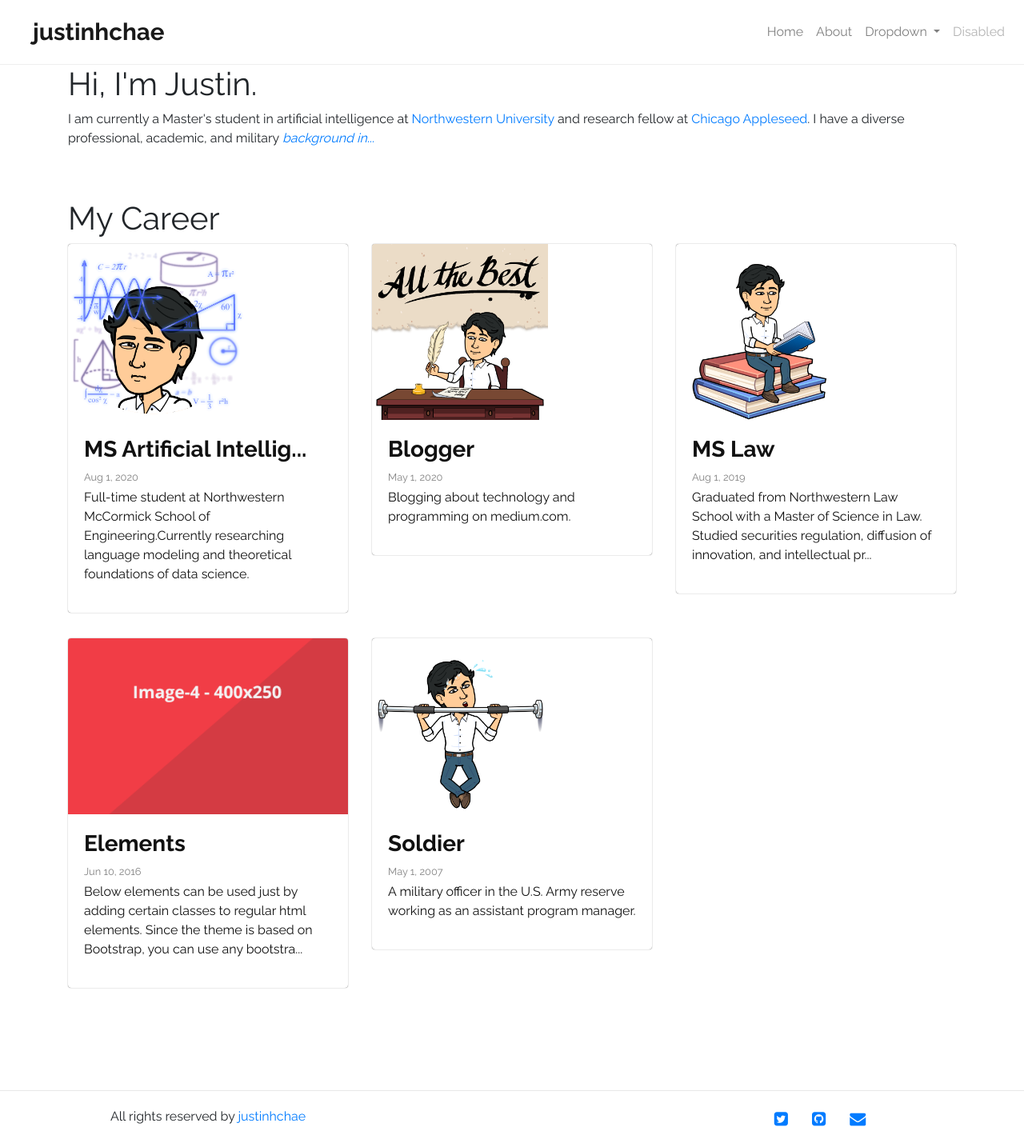
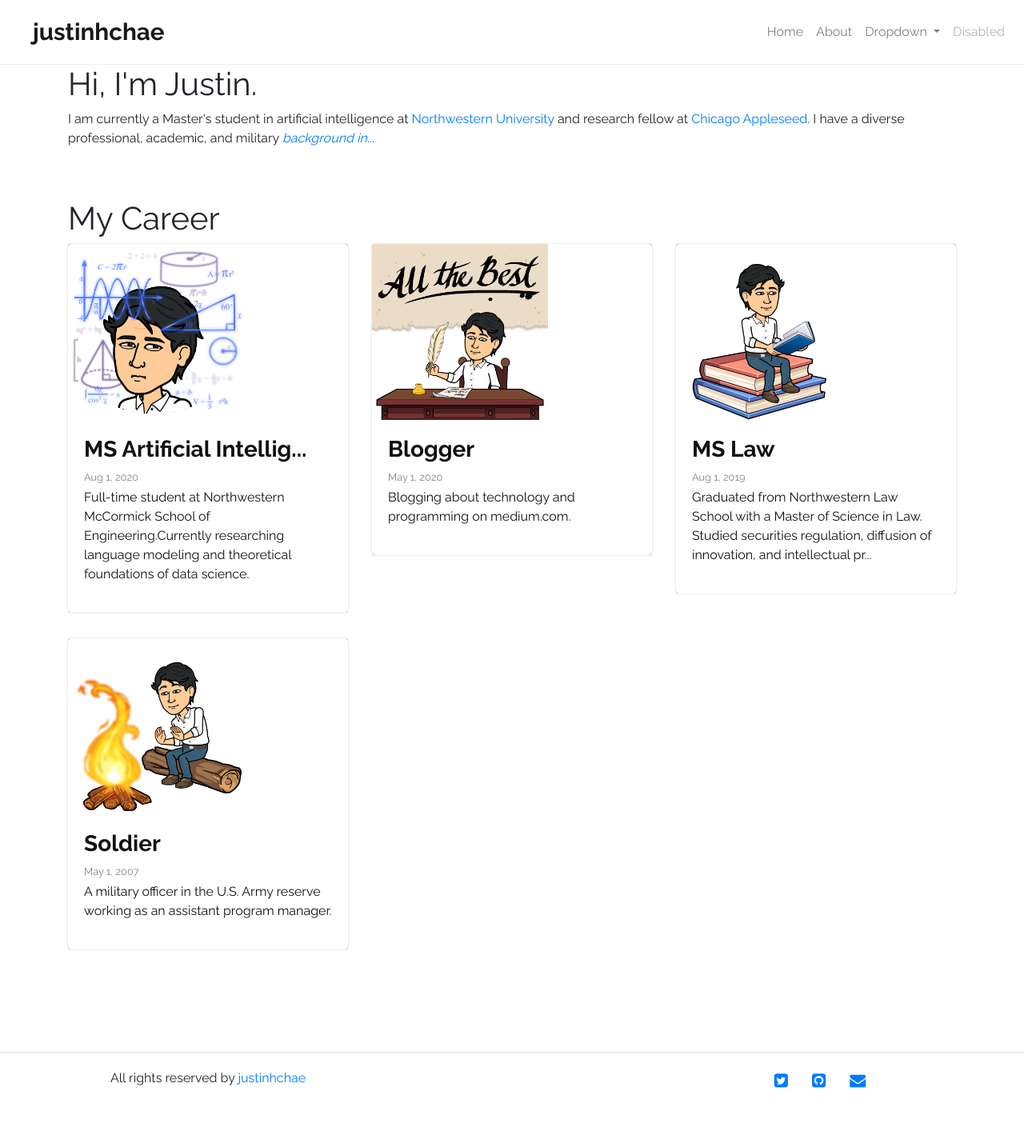
Before and after one commit to justinhchae/justinhchae.github.io, a Jekyll site: the page built from index.html, in a window 1280 px wide. Shown: the whole page at 80% size. Built offline with Jekyll 4.4.1, drawn with Linux system fonts in a browser that asks for light colours; the list of posts is cut into pages by our own code; after the commit the page ends 1386 px from its top, so only the background shows below that.

Commit message:
add bitmoji7

```diff
--- a/_posts/2007-05-01-army.markdown
+++ b/_posts/2007-05-01-army.markdown
@@ -3,6 +3,6 @@
 title:  "Soldier"
 date:   2007-05-01
 categories: work
-image: /images/bitmoji_justin_6.png
+image: /images/bitmoji_justin_7.png
 ---
 A military officer in the U.S. Army reserve working as an assistant program manager.
--- a/_posts/2016-06-10-elements.markdown
+++ /dev/null
@@ -1,287 +0,0 @@
----
-layout: post
-title:  "Elements"
-categories: jekyll update
-image: /images/image-4.png
----
-Below elements can be used just by adding certain classes to regular html elements. Since the theme is based on Bootstrap, you can use any bootstrap class in this theme.
-
-## Buttons
-
-<a href="#" class="btn btn-default">Default</a>
-<a href="#" class="btn btn-primary">Primary</a>
-<a href="#" class="btn btn-success">Success</a>
-<a href="#" class="btn btn-info">Info</a>
-<a href="#" class="btn btn-warning">Warning</a>
-<a href="#" class="btn btn-danger">Danger</a>
-<a href="#" class="btn btn-link">Link</a>
-<br /><br />
-<a href="#" class="btn btn-primary btn-lg">Large button</a>
-<a href="#" class="btn btn-primary">Default button</a>
-<a href="#" class="btn btn-primary btn-sm">Small button</a>
-
-{% highlight html %}
-<a href="#" class="btn btn-default">Default</a>
-<a href="#" class="btn btn-primary">Primary</a>
-<a href="#" class="btn btn-success">Success</a>
-<a href="#" class="btn btn-info">Info</a>
-<a href="#" class="btn btn-warning">Warning</a>
-<a href="#" class="btn btn-danger">Danger</a>
-<a href="#" class="btn btn-link">Link</a>
-
-<a href="#" class="btn btn-primary btn-lg">Large button</a>
-<a href="#" class="btn btn-primary">Default button</a>
-<a href="#" class="btn btn-primary btn-sm">Small button</a>
-{% endhighlight %}
-
-
-## Typo
-
-### Heading
-
-<h1>Heading 1</h1>
-<h2>Heading 2</h2>
-<h3>Heading 3</h3>
-<h4>Heading 4</h4>
-<h5>Heading 5</h5>
-<h6>Heading 6</h6>
-
-{% highlight html %}
-<h1>Heading 1</h1>
-<h2>Heading 2</h2>
-<h3>Heading 3</h3>
-<h4>Heading 4</h4>
-<h5>Heading 5</h5>
-<h6>Heading 6</h6>
-{% endhighlight %}
-
-### Blockquote
-<blockquote>
-  <p>Lorem ipsum dolor sit amet, consectetur adipiscing elit. Integer posuere erat a ante.</p>
-  <small>Someone famous in <cite title="Source Title">Source Title</cite></small>
-</blockquote>
-
-{% highlight html %}
-<blockquote>
-  <p>Lorem ipsum dolor sit amet, consectetur adipiscing elit. Integer posuere erat a ante.</p>
-  <small>Someone famous in <cite title="Source Title">Source Title</cite></small>
-</blockquote>
-{% endhighlight %}
-
-
-## Table
-
-| Tables   |      Are      |  Cool |
-|----------|:-------------:|------:|
-| col 1 is |  left-aligned | $1600 |
-| col 2 is |    centered   |   $12 |
-| col 3 is | right-aligned |    $1 |
-{: .table .table-striped .table-hover}
-
-{% highlight markdown %}
-| Tables   |      Are      |  Cool |
-|----------|:-------------:|------:|
-| col 1 is |  left-aligned | $1600 |
-| col 2 is |    centered   |   $12 |
-| col 3 is | right-aligned |    $1 |
-{: .table .table-striped .table-hover}
-{% endhighlight %}
-
-<div class="mt20"></div>
-
-## Indicators
-
-
-<div class="alert alert-dismissible alert-warning">
-  <button type="button" class="close" data-dismiss="alert">&times;</button>
-  <h4>Warning!</h4>
-  <p>Best check yo self, you're not looking too good. Nulla vitae elit libero, a pharetra augue. Praesent commodo cursus magna, <a href="#" class="alert-link">vel scelerisque nisl consectetur et</a>.</p>
-</div>
-
-{% highlight html %}
-<div class="alert alert-dismissible alert-warning">
-  <button type="button" class="close" data-dismiss="alert">&times;</button>
-  <h4>Warning!</h4>
-  <p>Best check yo self, you're not looking too good. Nulla vitae elit libero, a pharetra augue. Praesent commodo cursus magna, <a href="#" class="alert-link">vel scelerisque nisl consectetur et</a>.</p>
-</div>
-{% endhighlight %}
-
-
-<div class="row">
-    <div class="col-md-4">
-        <div class="alert alert-dismissible alert-danger">
-          <button type="button" class="close" data-dismiss="alert">&times;</button>
-          <strong>Oh snap!</strong> <a href="#" class="alert-link">Change a few things up</a> and try submitting again.
-          </div>
-    </div>
-
-
-
-   <div class="col-md-4">
-        <div class="alert alert-dismissible alert-success">
-          <button type="button" class="close" data-dismiss="alert">&times;</button>
-          <strong>Well done!</strong> You successfully read <a href="#" class="alert-link">this important alert message</a>.
-        </div>
-    </div>
-
-
-
-   <div class="col-md-4">
-        <div class="alert alert-dismissible alert-info">
-          <button type="button" class="close" data-dismiss="alert">&times;</button>
-          <strong>Heads up!</strong> This <a href="#" class="alert-link">alert needs your attention</a>, but it's not super important.
-        </div>
-    </div>
-</div>
-
-
-<div class="row">
-    <div class="col-md-4">
-       {% highlight html %}
-        <div class="alert alert-dismissible alert-danger">
-          <button type="button" class="close" data-dismiss="alert">&times;</button>
-          <strong>Oh snap!</strong> <a href="#" class="alert-link">Change a few things up</a> and try submitting again.
-          </div>
-          {% endhighlight %}
-    </div>
-
-
-
-   <div class="col-md-4">
-       {% highlight html %}
-        <div class="alert alert-dismissible alert-success">
-          <button type="button" class="close" data-dismiss="alert">&times;</button>
-          <strong>Well done!</strong> You successfully read <a href="#" class="alert-link">this important alert message</a>.
-        </div>
-        {% endhighlight %}
-    </div>
-
-
-
-   <div class="col-md-4">
-       {% highlight html %}
-        <div class="alert alert-dismissible alert-info">
-          <button type="button" class="close" data-dismiss="alert">&times;</button>
-          <strong>Heads up!</strong> This <a href="#" class="alert-link">alert needs your attention</a>, but it's not super important.
-        </div>
-        {% endhighlight %}
-    </div>
-</div>
-
-## Labels
-
-<span class="label label-default">Default</span>
-<span class="label label-primary">Primary</span>
-<span class="label label-success">Success</span>
-<span class="label label-warning">Warning</span>
-<span class="label label-danger">Danger</span>
-<span class="label label-info">Info</span>
-
-{% highlight html %}
-<span class="label label-default">Default</span>
-<span class="label label-primary">Primary</span>
-<span class="label label-success">Success</span>
-<span class="label label-warning">Warning</span>
-<span class="label label-danger">Danger</span>
-<span class="label label-info">Info</span>
-{% endhighlight %}
-
-
-## Jumbotron
-
-<div class="jumbotron">
-  <h1>Jumbotron</h1>
-  <p>This is a simple hero unit, a simple jumbotron-style component for calling extra attention to featured content or information.</p>
-  <p><a class="btn btn-primary btn-lg">Learn more</a></p>
-</div>
-
-{% highlight html %}
-<div class="jumbotron">
-  <h1>Jumbotron</h1>
-  <p>This is a simple hero unit, a simple jumbotron-style component for calling extra attention to featured content or information.</p>
-  <p><a class="btn btn-primary btn-lg">Learn more</a></p>
-</div>
-{% endhighlight %}
-
-## Panels
-
-<div class="row">
-    <div class="col-md-4">
-        <div class="panel panel-primary">
-          <div class="panel-heading">
-            <h3 class="panel-title">Panel primary</h3>
-          </div>
-          <div class="panel-body">
-            Panel content
-          </div>
-        </div>
-    </div>
-
-
-
-   <div class="col-md-4">
-        <div class="panel panel-success">
-          <div class="panel-heading">
-            <h3 class="panel-title">Panel success</h3>
-          </div>
-          <div class="panel-body">
-            Panel content
-          </div>
-        </div>
-    </div>
-
-
-
-   <div class="col-md-4">
-        <div class="panel panel-warning">
-          <div class="panel-heading">
-            <h3 class="panel-title">Panel warning</h3>
-          </div>
-          <div class="panel-body">
-            Panel content
-          </div>
-        </div>
-    </div>
-</div>
-
-<div class="row">
-    <div class="col-md-4">
-        <div class="panel panel-danger">
-          <div class="panel-heading">
-            <h3 class="panel-title">Panel danger</h3>
-          </div>
-          <div class="panel-body">
-            Panel content
-          </div>
-        </div>
-    </div>
-
-
-
-   <div class="col-md-4">
-        <div class="panel panel-info">
-          <div class="panel-heading">
-            <h3 class="panel-title">Panel info</h3>
-          </div>
-          <div class="panel-body">
-            Panel content
-          </div>
-        </div>
-    </div>
-
-   <div class="col-md-4">
-    </div>
-</div>
-
-{% highlight html %}
-<div class="panel panel-primary">
-    <div class="panel-heading">
-    <h3 class="panel-title">Panel primary</h3>
-    </div>
-    <div class="panel-body">
-    Panel content
-    </div>
-</div>
-{% endhighlight %}
-
-Change class ``panel-primary`` to ``panel-warning``, ``panel-success`` and so on to get other panels.
```
Also changed, not shown: images/bitmoji_justin_7.png (added).
